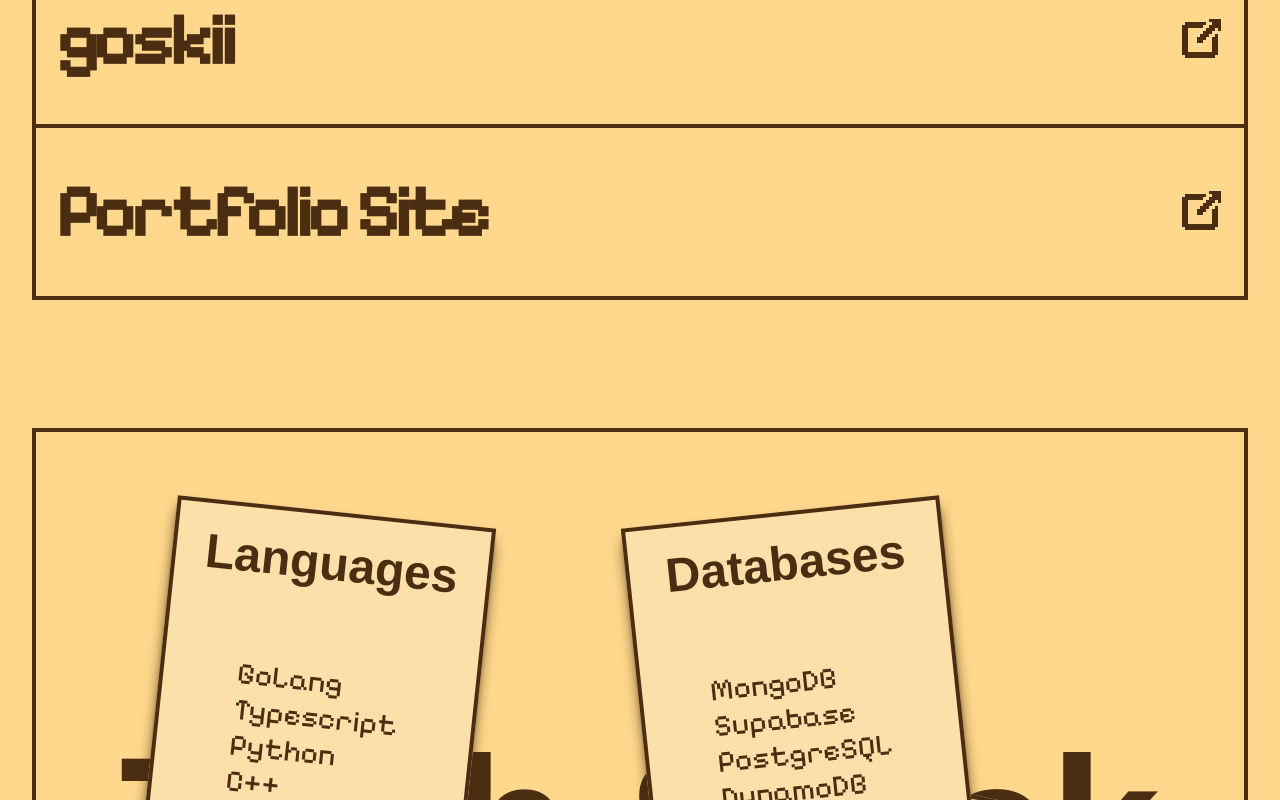
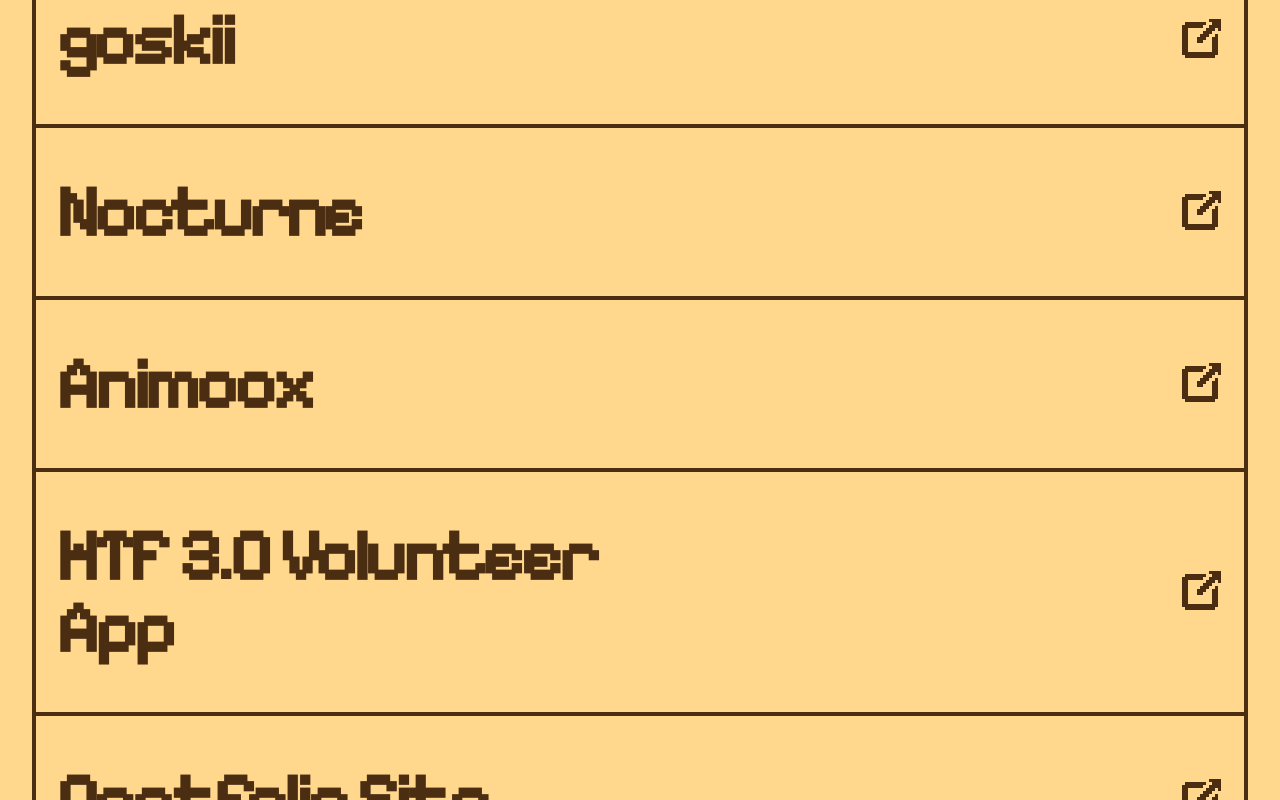
Before and after one commit to JoelVCrasta/portfolio, a Next.js app: page / in a window 1280 px wide. Shown: the part 1320-2120 px from the top of the page. Built offline with nearby package versions, Linux system fonts and the light colour scheme; a web font is replaced by a local one.

Commit message:
added more details about projects

```diff
--- a/components/Projects/Projects.tsx
+++ b/components/Projects/Projects.tsx
@@ -1,6 +1,6 @@
-import Image from "next/image"
-import ProjectCard from "./ProjectCard"
-import ProjectCardMobile from "./ProjectCardMobile"
+import Image from "next/image";
+import ProjectCard from "./ProjectCard";
+import ProjectCardMobile from "./ProjectCardMobile";
 
 const Projects = () => {
   const projects = [
@@ -19,12 +19,32 @@ const Projects = () => {
       link: "https://github.com/JoelVCrasta/goskii",
     },
     {
+      title: "Nocturne",
+      subtitle: "C, Raylib",
+      description:
+        "A 3D psychological adventure game made using Raylib as a fun collaboration project.",
+      link: "https://github.com/sceptix-club/Nocturne",
+    },
+    {
+      title: "Animoox",
+      subtitle: "Typescript, Next.js, AWS",
+      description: "A lottie files and icon packs website.",
+      link: "",
+    },
+    {
+      title: "HTF 3.0 Volunteer App",
+      subtitle: "Typescript, Next.js",
+      description:
+        "A web app created for the volunteers and judges for the HackToFuture 3.0 hackathon which makes use of NFC.",
+      link: "https://github.com/HackToFuture/htf3web",
+    },
+    {
       title: "Portfolio Site",
       subtitle: "Typescript, Next.js",
       description: "This website :D",
-      link: "",
+      link: "https://joelcrasta.vercel.app",
     },
-  ]
+  ];
 
   return (
     <section>
@@ -63,7 +83,7 @@ const Projects = () => {
         ))}
       </div>
     </section>
-  )
-}
+  );
+};
 
-export default Projects
+export default Projects;
```
